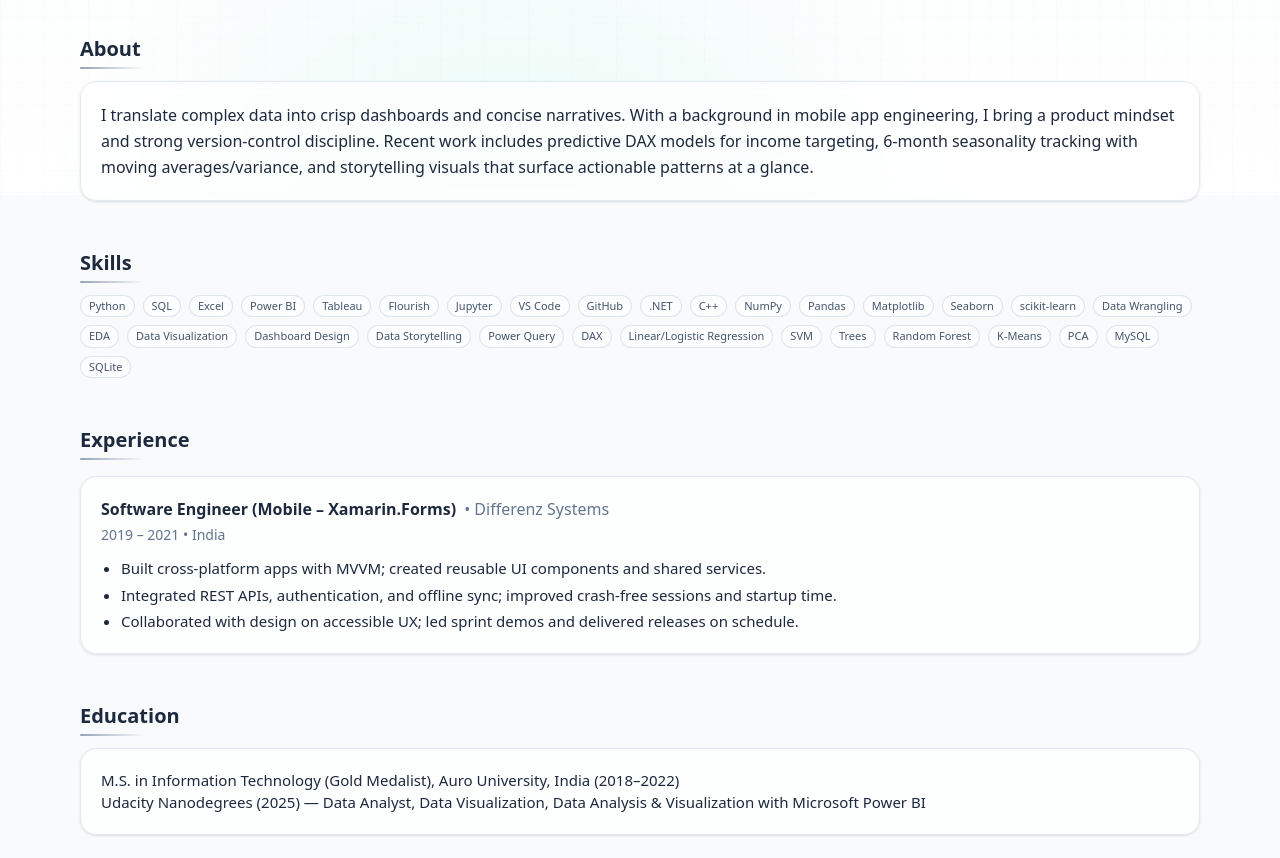
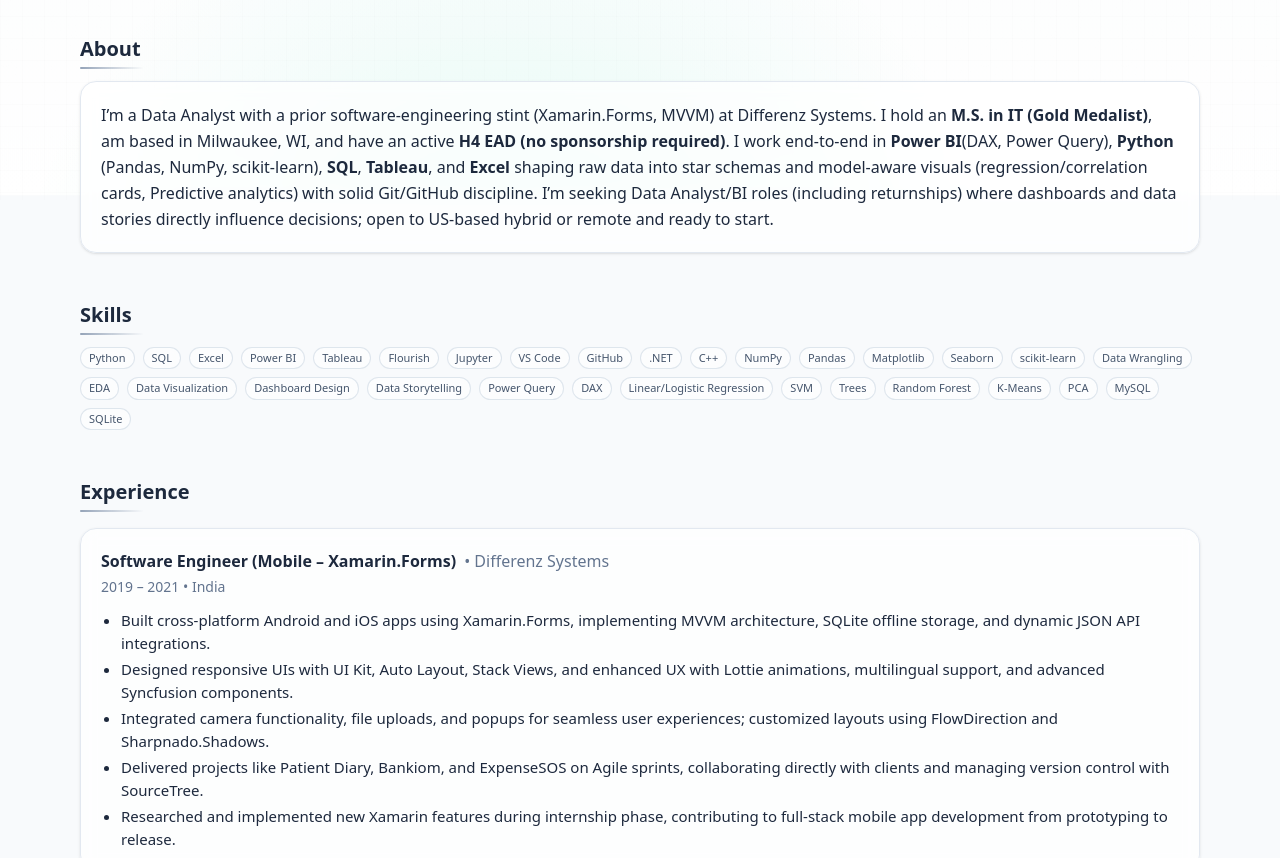
Before and after one commit to Daizyasmani/DaizyAsmani-Portfolio, a React (Vite) app: page / in a window 1280 px wide. Shown: the part 600-1458 px from the top of the page. Built offline with nearby package versions, Linux system fonts and the light colour scheme.

Commit message:
Update App.jsx: experience text + mobile layout tweaks

```diff
--- a/src/App.jsx
+++ b/src/App.jsx
@@ -444,10 +444,14 @@
                     <h2 className="text-xl font-semibold h2-underline">About</h2>
                     <div className="mt-3 rounded-2xl border border-slate-200 bg-white/70 backdrop-blur p-5 shadow-sm">
                         <p className="leading-relaxed">
-                            I translate complex data into crisp dashboards and concise narratives. With a background
-                            in mobile app engineering, I bring a product mindset and strong version-control discipline.
-                            Recent work includes predictive DAX models for income targeting, 6-month seasonality tracking
-                            with moving averages/variance, and storytelling visuals that surface actionable patterns at a glance.
+                            I’m a Data Analyst with a prior software-engineering stint (Xamarin.Forms, MVVM) at Differenz Systems.
+                            I hold an <strong>M.S. in IT (Gold Medalist)</strong>, am based in Milwaukee, WI, and have an active
+                            <strong> H4 EAD (no sponsorship required)</strong>. I work end-to-end in <strong>Power BI</strong>
+                            (DAX, Power Query), <strong>Python</strong> (Pandas, NumPy, scikit-learn), <strong>SQL</strong>,
+                            <strong> Tableau</strong>, and <strong>Excel</strong> shaping raw data into star schemas and
+                            model-aware visuals (regression/correlation cards, Predictive analytics) with solid Git/GitHub discipline.
+                            I’m seeking Data Analyst/BI roles (including returnships) where dashboards and data stories directly
+                            influence decisions; open to US-based hybrid or remote and ready to start.
                         </p>
                     </div>
                 </section>
@@ -473,9 +477,16 @@
                             </div>
                             <div className="text-sm text-slate-500 mt-1">2019 – 2021 • India</div>
                             <ul className="mt-3 list-disc pl-5 space-y-1 text-[15px]">
-                                <li>Built cross-platform apps with MVVM; created reusable UI components and shared services.</li>
-                                <li>Integrated REST APIs, authentication, and offline sync; improved crash-free sessions and startup time.</li>
-                                <li>Collaborated with design on accessible UX; led sprint demos and delivered releases on schedule.</li>
+                                <li>Built cross-platform Android and iOS apps using Xamarin.Forms, implementing MVVM architecture, SQLite offline
+                                    storage, and dynamic JSON API integrations.</li>
+                                <li>Designed responsive UIs with UI Kit, Auto Layout, Stack Views, and enhanced UX with Lottie animations, multilingual
+                                    support, and advanced Syncfusion components.</li>
+                                <li>Integrated camera functionality, file uploads, and popups for seamless user experiences; customized layouts using
+                                    FlowDirection and Sharpnado.Shadows.</li>
+                                <li>Delivered projects like Patient Diary, Bankiom, and ExpenseSOS on Agile sprints, collaborating directly with clients and
+                                    managing version control with SourceTree.</li>
+                                <li>Researched and implemented new Xamarin features during internship phase, contributing to full-stack mobile app
+                                    development from prototyping to release.</li>
                             </ul>
                         </div>
                     </div>
```
